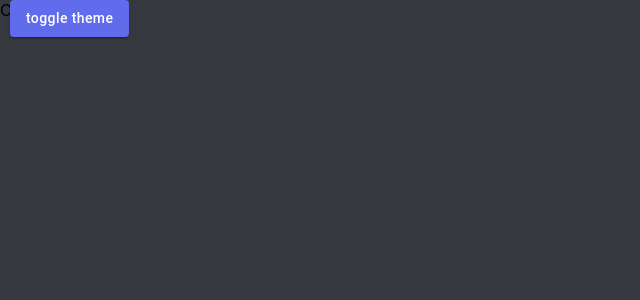
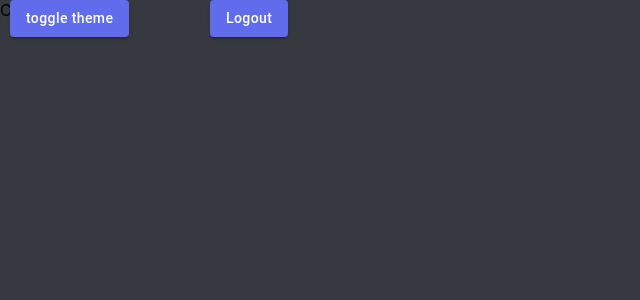
Before and after one commit to ArjobanSingh/discord-clone-pern, a React (Create React App) app in the folder client/: page / in a window 1280 px wide. Shown: the top 300 px of the page, without its empty margins (0-640 px from the left). Built offline with nearby package versions, Linux system fonts and the light colour scheme; sample sign-in values are in the browser's storage.

Commit message:
auth done

```diff
--- a/client/src/App.js
+++ b/client/src/App.js
@@ -5,10 +5,13 @@ import './App.css';
 import { styled } from '@mui/material/styles';
 import { Routes, Route, Navigate } from 'react-router-dom';
 import { Button } from '@mui/material';
+import { useDispatch } from 'react-redux';
 import CustomThemeProvider, { ColorModeContext } from './providers/CustomThemeProvider';
 import Auth from './components/Auth';
 import RequireAuth from './containers/RequireAuth';
 import Channels from './components/Channels';
+import { logoutRequested } from './redux/actions/auth';
+import useIsAuthenticated from './customHooks/useIsAuthenticated';
 
 // const Auth = lazy(() => import('./components/Auth'));
 
@@ -25,7 +28,9 @@ const InnerWrapper = styled('div')`
 `;
 
 const Child = () => {
+  const isAuthenticated = useIsAuthenticated();
   const { toggleColorMode } = useContext(ColorModeContext);
+  const dispatch = useDispatch();
 
   return (
     <>
@@ -39,6 +44,19 @@ const Child = () => {
       >
         toggle theme
       </Button>
+
+      {isAuthenticated && (
+        <Button
+          sx={{
+            position: 'fixed', top: '10', left: '210px', zIndex: '20',
+          }}
+          color="primary"
+          variant="contained"
+          onClick={() => { dispatch(logoutRequested()); }}
+        >
+          Logout
+        </Button>
+      )}
     </>
   );
 };
--- a/client/src/containers/RequireAuth.js
+++ b/client/src/containers/RequireAuth.js
@@ -1,9 +1,9 @@
 import PropTypes from 'prop-types';
-import { useSelector } from 'react-redux';
 import { useLocation, Navigate } from 'react-router-dom';
+import useIsAuthenticated from '../customHooks/useIsAuthenticated';
 
 const RequireAuth = ({ children }) => {
-  const isAuthenticated = useSelector((state) => state.auth.main.isAuthenticated);
+  const isAuthenticated = useIsAuthenticated();
   const location = useLocation();
 
   if (!isAuthenticated) {
--- /dev/null
+++ b/client/src/customHooks/useIsAuthenticated.js
@@ -0,0 +1,8 @@
+import { useSelector } from 'react-redux';
+
+const useIsAuthenticated = () => {
+  const isAuthenticated = useSelector((state) => state.auth.main.isAuthenticated);
+  return isAuthenticated;
+};
+
+export default useIsAuthenticated;
--- a/client/src/redux/actions/auth.js
+++ b/client/src/redux/actions/auth.js
@@ -43,3 +43,15 @@ export function registrationFailed(error) {
     },
   };
 }
+
+export function logoutRequested() {
+  return {
+    type: C.AUTH_SIGN_OUT_REQUESTED,
+  };
+}
+
+export function logoutSuccess() {
+  return {
+    type: C.AUTH_SIGN_OUT_SUCCESS,
+  };
+}
--- a/client/src/redux/reducers/auth.js
+++ b/client/src/redux/reducers/auth.js
@@ -32,6 +32,8 @@ const mainReducer = (state = { isAuthenticated: !!localStorage.getItem('access-t
     case C.AUTH_SIGN_IN_SUCCESS:
     case C.AUTH_REGISTER_SUCCESS:
       return { isAuthenticated: true };
+    case C.AUTH_SIGN_OUT_SUCCESS:
+      return { isAuthenticated: false };
     default:
       return state;
   }
--- a/client/src/sagas/authSaga.js
+++ b/client/src/sagas/authSaga.js
@@ -1,9 +1,9 @@
-/* eslint-disable require-yield */
 import {
   takeLatest, all, call, cancelled, put,
 } from 'redux-saga/effects';
-import { AUTH_REGISTER_REQUESTED, AUTH_SIGN_IN_REQUESTED, AUTH_SIGN_OUT_SUCCESS } from '../constants/auth';
+import { AUTH_REGISTER_REQUESTED, AUTH_SIGN_IN_REQUESTED, AUTH_SIGN_OUT_REQUESTED } from '../constants/auth';
 import {
+  logoutSuccess,
   registrationFailed, registrationSuccess, signInFailed, signInSuccess,
 } from '../redux/actions/auth';
 import { setUser } from '../redux/actions/user';
@@ -13,6 +13,11 @@ import axiosInstance from '../utils/axiosConfig';
 const setTokens = (accessToken, refreshToken) => {
   localStorage.setItem('access-token', `Bearer ${accessToken}`);
   localStorage.setItem('refresh-token', refreshToken);
+};
+
+const removeTokens = () => {
+  localStorage.removeItem('access-token');
+  localStorage.removeItem('refresh-token');
 };
 
 function* loginUser(actionData) {
@@ -32,15 +37,24 @@ function* loginUser(actionData) {
   }
 }
 
-function* logoutUser(actionData) {
-  console.log('Sign out requested');
+function* logoutUser() {
+  try {
+    yield call(axiosInstance.delete, AuthApi.Logout);
+  } finally {
+    // even if api fails logout
+    // TODO: need to update the logic for logging out user instantly
+    removeTokens();
+    yield put(logoutSuccess());
+    // if (yield cancelled()) {
+    //   // ... put special cancellation handling code here
+    // }
+  }
 }
 
 function* registerUser(actionData) {
   const { payload } = actionData;
   try {
     const response = yield call(axiosInstance.post, AuthApi.Register, payload);
-    console.log({ response });
     const { accessToken, refreshToken, user } = response.data;
     setTokens(accessToken, refreshToken);
     yield put(registrationSuccess());
@@ -54,22 +68,10 @@ function* registerUser(actionData) {
   }
 }
 
-function* longTask() {
-  try {
-    //
-  } catch (err) {
-    //
-  } finally {
-    if (yield cancelled()) {
-      // ... put special cancellation handling code here
-    }
-  }
-}
-
 export default function* authSaga() {
   yield all([
     takeLatest(AUTH_SIGN_IN_REQUESTED, loginUser),
     takeLatest(AUTH_REGISTER_REQUESTED, registerUser),
-    takeLatest(AUTH_SIGN_OUT_SUCCESS, logoutUser),
+    takeLatest(AUTH_SIGN_OUT_REQUESTED, logoutUser),
   ]);
 }
--- a/client/src/sagas/index.js
+++ b/client/src/sagas/index.js
@@ -13,7 +13,7 @@ export default function* main() {
 
     // wait for the user to sign out
     yield take(AUTH_SIGN_OUT_SUCCESS);
-    // user logged out successfully. cancel the background task
+    // user logged out successfully. cancel all the background tasks
     yield cancel(watchers);
   }
 }
--- a/client/src/utils/apiEndpoints.js
+++ b/client/src/utils/apiEndpoints.js
@@ -1,6 +1,7 @@
 export const AuthApi = {
   Login: '/auth/login',
   Register: '/auth/register',
+  Logout: '/auth/logout',
 };
 
 export const UserApi = {};
```
